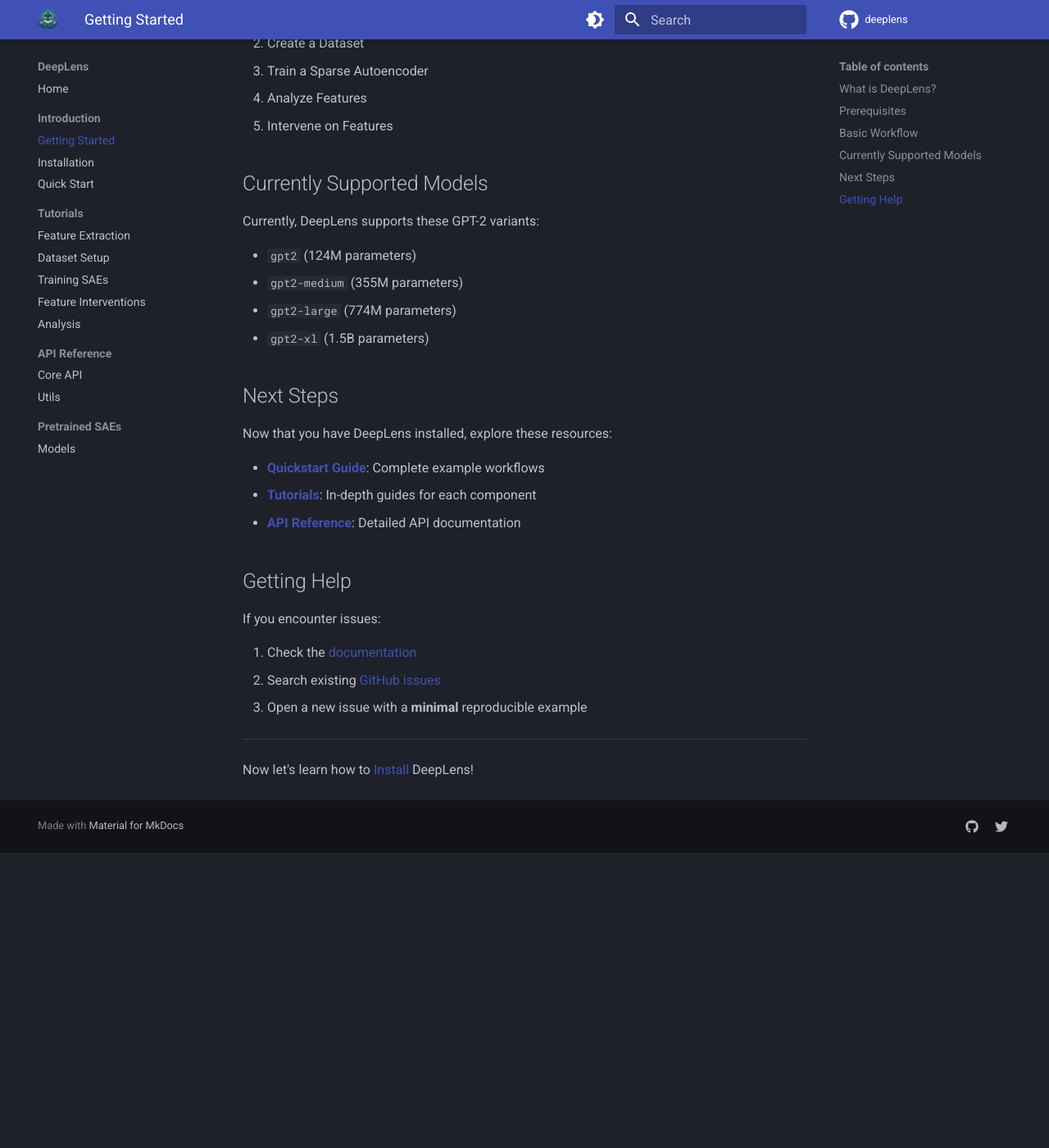
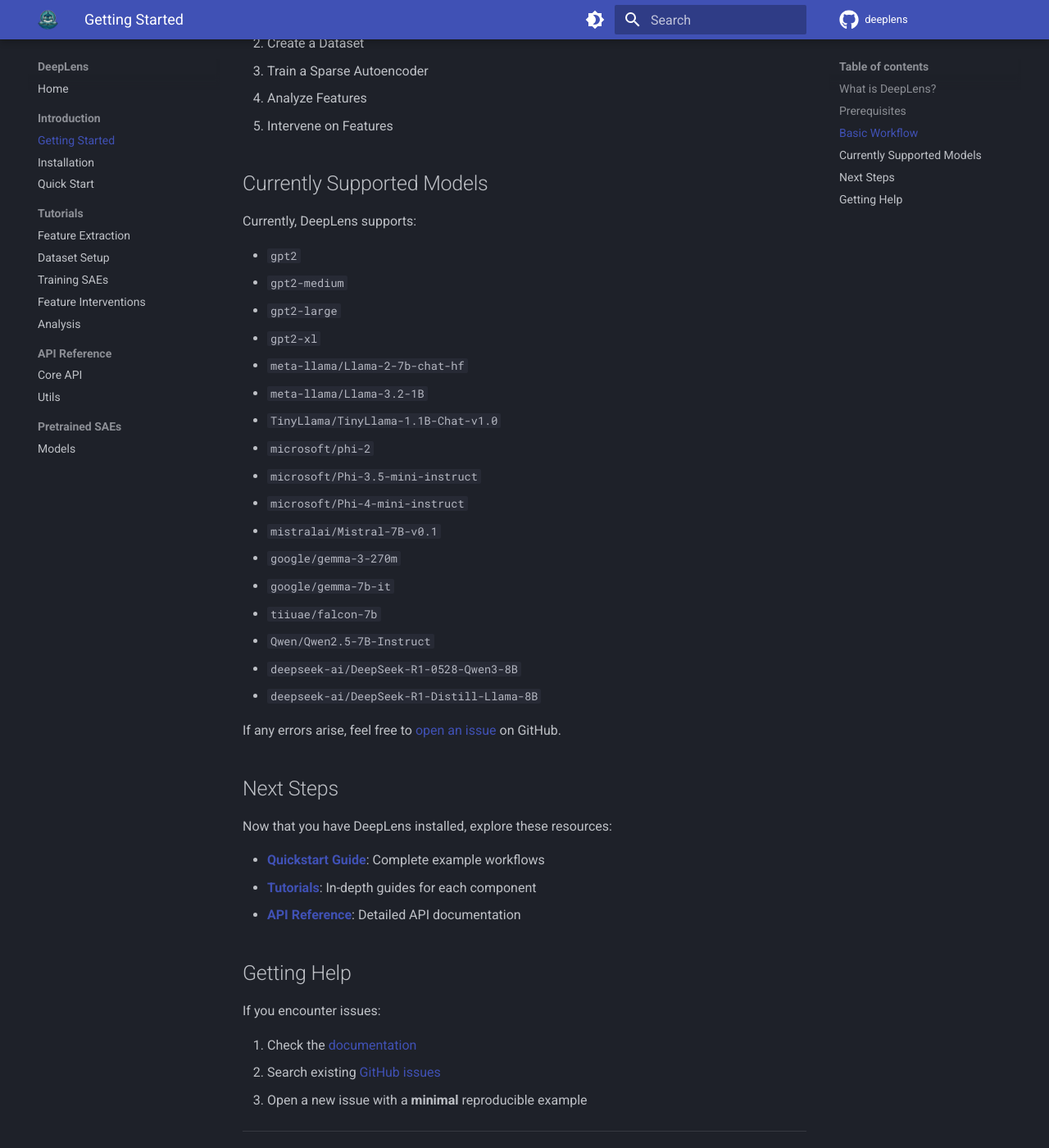
Before and after one commit to IParraMartin/deeplens, an MkDocs documentation site: the page built from docs/getting-started.md, in a window 1280 px wide and 1400 px high, scrolled down 867 px. Shown: the whole window at 82% size. Built offline with MkDocs 1.6.1 and Material for MkDocs 9.7.7, drawn with Linux system fonts in a browser that asks for light colours; comment, search, counter and statistics services are not loaded; before the commit the page ends 1907 px from its top, so only the background shows below that.

Commit message:
Update model configurations: change default Hugging Face model to 'microsoft/phi-2' and adjust sample size and sequence length; expand supported models list in documentation

```diff
--- a/docs/getting-started.md
+++ b/docs/getting-started.md
@@ -32,12 +32,27 @@
 
 ## Currently Supported Models
 
-Currently, DeepLens supports these GPT-2 variants:
+Currently, DeepLens supports:
 
-- `gpt2` (124M parameters)
-- `gpt2-medium` (355M parameters)
-- `gpt2-large` (774M parameters)
-- `gpt2-xl` (1.5B parameters)
+- `gpt2`
+- `gpt2-medium`
+- `gpt2-large`
+- `gpt2-xl`
+- `meta-llama/Llama-2-7b-chat-hf`
+- `meta-llama/Llama-3.2-1B`
+- `TinyLlama/TinyLlama-1.1B-Chat-v1.0`
+- `microsoft/phi-2`
+- `microsoft/Phi-3.5-mini-instruct`
+- `microsoft/Phi-4-mini-instruct`
+- `mistralai/Mistral-7B-v0.1`
+- `google/gemma-3-270m`
+- `google/gemma-7b-it`
+- `tiiuae/falcon-7b`
+- `Qwen/Qwen2.5-7B-Instruct`
+- `deepseek-ai/DeepSeek-R1-0528-Qwen3-8B`
+- `deepseek-ai/DeepSeek-R1-Distill-Llama-8B`
+
+If any errors arise, feel free to [open an issue](https://github.com/IParraMartin/deeplens/issues) on GitHub.
 
 ## Next Steps
 
```
Also changed, not shown: 1 other file.
